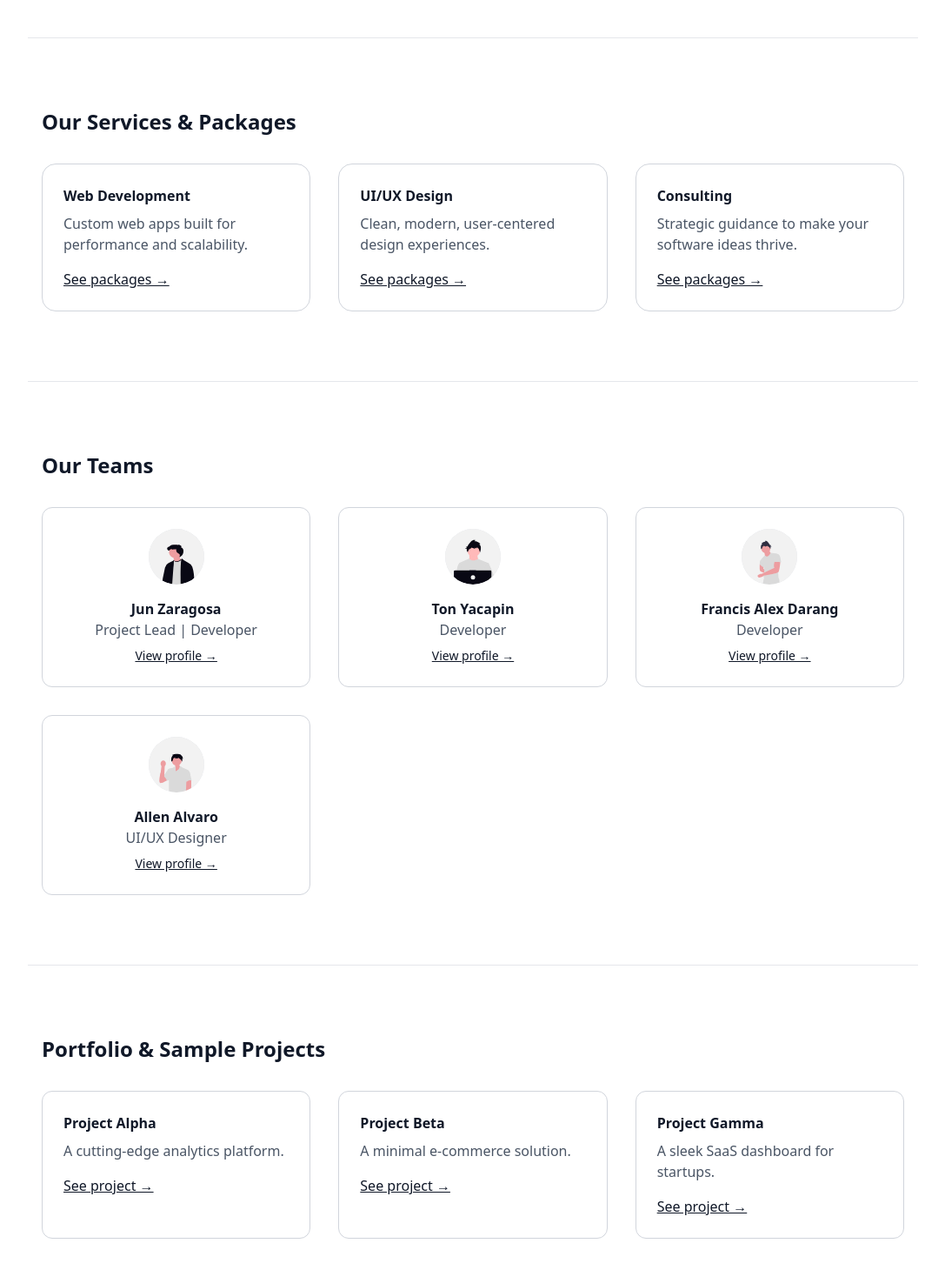
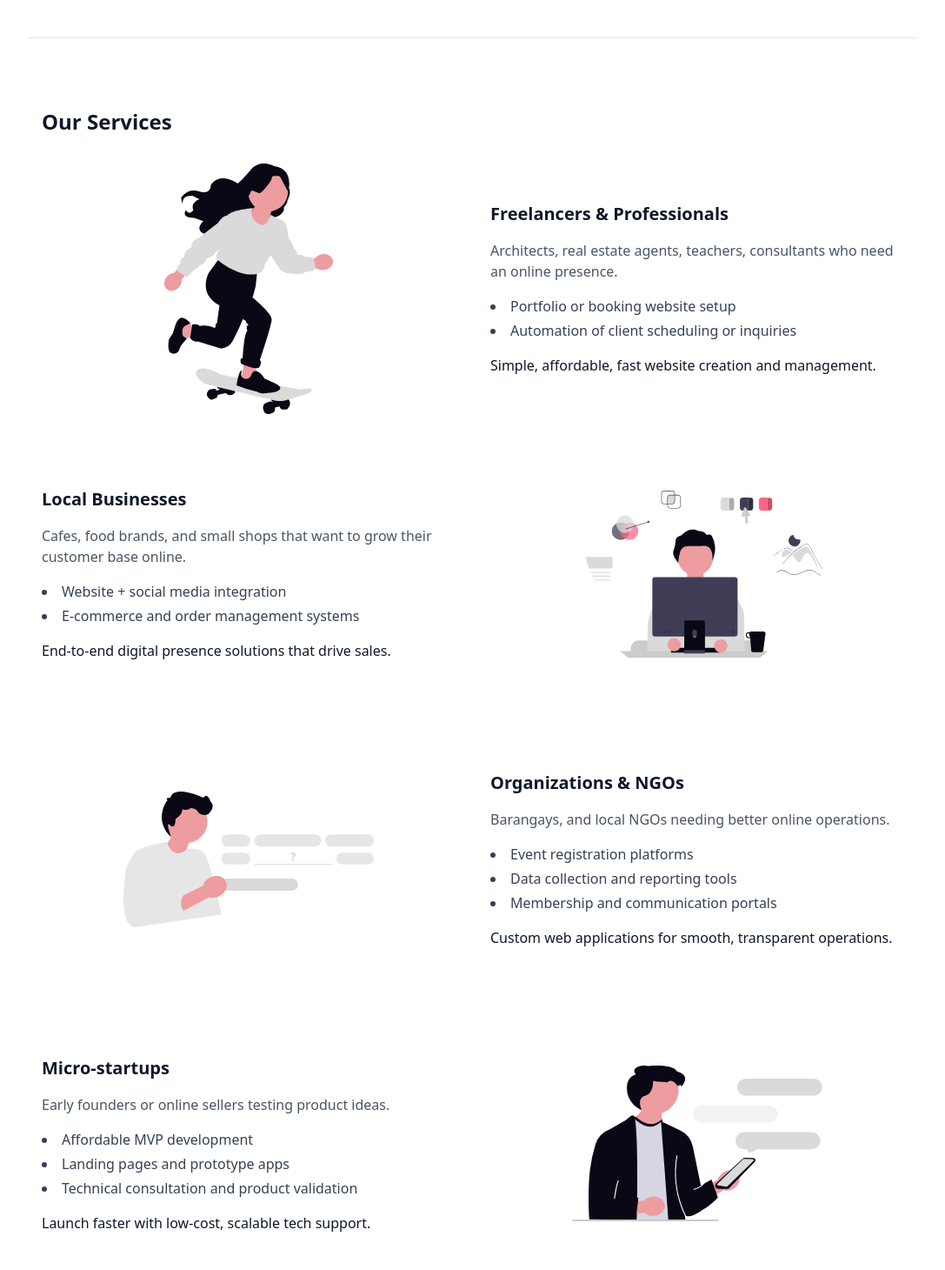
Before and after one commit to Synap-Groups/synapgo, a React (Vite) app: page / in a window 1280 px wide. Shown: the part 1040-2500 px from the top of the page at 87% size, without its empty margins (96-1183 px from the left). Built offline with nearby package versions, Linux system fonts and the light colour scheme; no server answers.

Commit message:
chore: add blocking to services

```diff
--- a/src/components/Services.jsx
+++ b/src/components/Services.jsx
@@ -1,19 +1,81 @@
 export default function Services() {
-    const services = [
-        { title: "Web Development", desc: "Custom web apps built for performance and scalability." },
-        { title: "UI/UX Design", desc: "Clean, modern, user-centered design experiences." },
-        { title: "Consulting", desc: "Strategic guidance to make your software ideas thrive." },
+    const segments = [
+        {
+            title: "Freelancers & Professionals",
+            desc: "Architects, real estate agents, teachers, consultants who need an online presence.",
+            services: [
+                "Portfolio or booking website setup",
+                "Automation of client scheduling or inquiries",
+            ],
+            value: "Simple, affordable, fast website creation and management.",
+            graphic: "/images/hero2.svg",
+        },
+        {
+            title: "Local Businesses",
+            desc: "Cafes, food brands, and small shops that want to grow their customer base online.",
+            services: [
+                "Website + social media integration",
+                "E-commerce and order management systems",
+            ],
+            value: "End-to-end digital presence solutions that drive sales.",
+            graphic: "/images/hero3.svg",
+        },
+        {
+            title: "Organizations & NGOs",
+            desc: "Barangays, and local NGOs needing better online operations.",
+            services: [
+                "Event registration platforms",
+                "Data collection and reporting tools",
+                "Membership and communication portals",
+            ],
+            value: "Custom web applications for smooth, transparent operations.",
+            graphic: "/images/hero4.svg",
+        },
+        {
+            title: "Micro-startups",
+            desc: "Early founders or online sellers testing product ideas.",
+            services: [
+                "Affordable MVP development",
+                "Landing pages and prototype apps",
+                "Technical consultation and product validation",
+            ],
+            value: "Launch faster with low-cost, scalable tech support.",
+            graphic: "/images/hero5.svg",
+        },
     ];
 
     return (
-        <section id="services" className="max-w-5xl mx-auto py-20 px-4 border-b border-gray-200">
-            <h3 className="text-2xl font-semibold mb-8">Our Services & Packages</h3>
-            <div className="grid md:grid-cols-3 gap-8">
-                {services.map((s, i) => (
-                    <div key={i} className="border border-gray-300 rounded-2xl p-6 hover:shadow-md transition">
-                        <h4 className="font-semibold mb-2">{s.title}</h4>
-                        <p className="text-gray-600 mb-4">{s.desc}</p>
-                        <a href="#" className="text-gray-900 underline hover:text-black">See packages →</a>
+        <section id="services" className="max-w-5xl mx-auto py-20 px-4">
+            <h3 className="text-2xl font-semibold mb-8">Our Services</h3>
+            <div className="flex flex-col space-y-10">
+                {segments.map((seg, i) => (
+                    <div
+                        key={i}
+                        className={`flex flex-col md:flex-row items-center md:justify-between gap-10 ${i % 2 !== 0 ? "md:flex-row-reverse" : ""
+                            }`}
+                    >
+                        {/* Graphic */}
+                        <div className="w-full md:w-1/2 flex justify-center">
+                            <img
+                                src={seg.graphic}
+                                alt={seg.title}
+                                className="w-72 h-72 object-contain"
+                            />
+                        </div>
+
+                        {/* Text */}
+                        <div className="w-full md:w-1/2 space-y-4 text-gray-700">
+                            <h4 className="text-xl font-semibold text-gray-900">
+                                {seg.title}
+                            </h4>
+                            <p className="text-gray-600">{seg.desc}</p>
+                            <ul className="list-disc list-inside space-y-1">
+                                {seg.services.map((srv, idx) => (
+                                    <li key={idx}>{srv}</li>
+                                ))}
+                            </ul>
+                            <p className="font-medium text-gray-900">{seg.value}</p>
+                        </div>
                     </div>
                 ))}
             </div>
```
